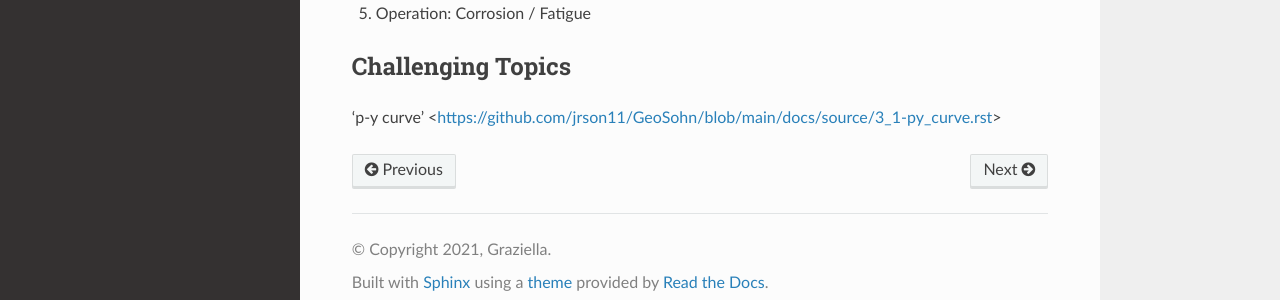
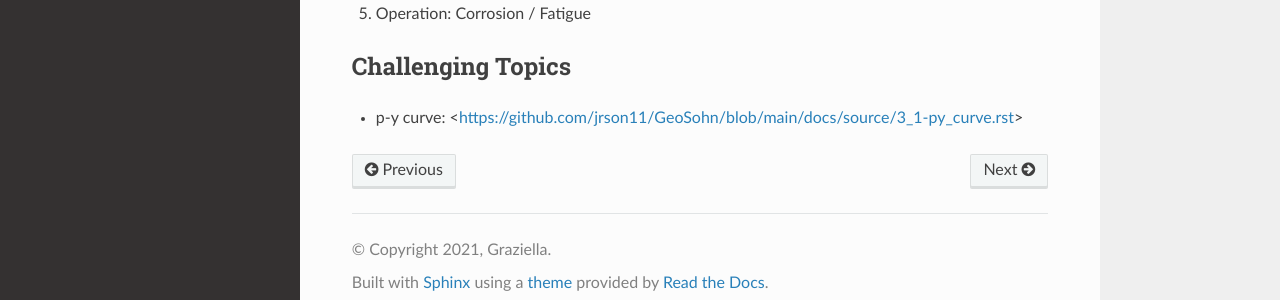
Before and after one commit to jrson11/GeoSohn, a Sphinx documentation site: the page built from docs/source/3-Foundation_Design.rst, in a window 1280 px wide and 1197 px high. Shown: the part 878-1178 px from the top of the window. Built offline with Sphinx 7.4.7 and the Read the Docs theme 2.0.0, drawn with Linux system fonts in a browser that asks for light colours.

```diff
--- a/docs/source/3-Foundation_Design.rst
+++ b/docs/source/3-Foundation_Design.rst
@@ -43,4 +43,4 @@ Suction Pile
 Challenging Topics
 -------------------
 
-'p-y curve' <https://github.com/jrson11/GeoSohn/blob/main/docs/source/3_1-py_curve.rst>
+- p-y curve: <https://github.com/jrson11/GeoSohn/blob/main/docs/source/3_1-py_curve.rst>
```
